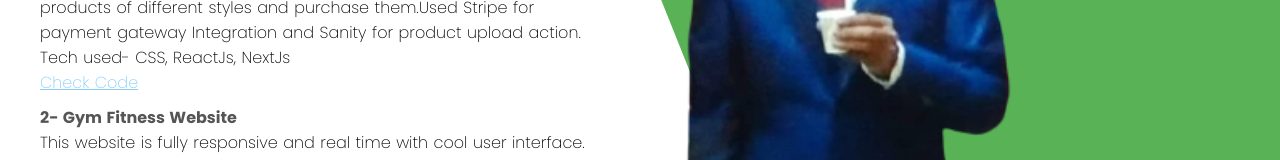
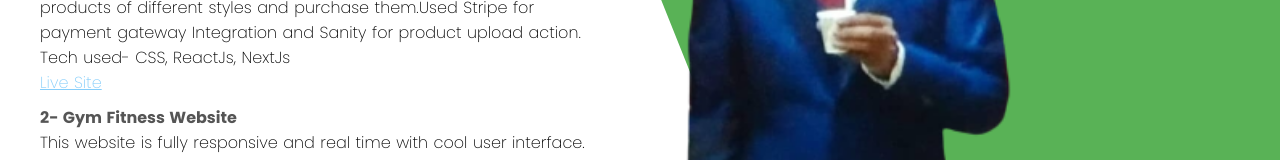
Before and after one commit to vishalrider237/Portfolio, a React (Create React App) app: page / in a window 1280 px wide. Shown: the part 453-613 px from the top of the page. Built offline with nearby package versions, Linux system fonts and the light colour scheme; a web font is replaced by a local one.

Commit message:
improved my mistakes

```diff
--- a/src/components/intro/intro.jsx
+++ b/src/components/intro/intro.jsx
@@ -18,7 +18,7 @@ const Intro = () =>{
                    of different styles and purchase them.Used Stripe for payment gateway Integration and Sanity for product upload action.<br/>
                    Tech used- CSS, ReactJs, NextJs <br/>
                    <div>
-                     <a href="https://ecommerce-full-stack-flax.vercel.app/" className="code">Check Code</a>
+                     <a href="https://ecommerce-full-stack-flax.vercel.app/" className="code">Live Site</a>
                    </div>
                <h4 className="h">2- Gym Fitness Website</h4>This website is fully responsive and real time with cool user interface.<br/>
                       Technology used-
```
